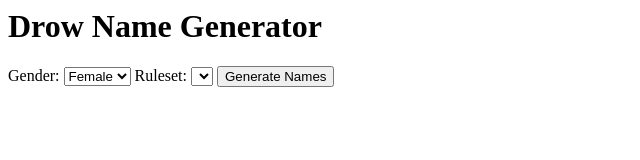
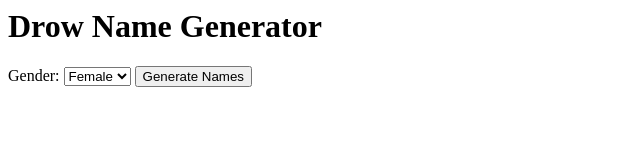
Before and after one commit to 0rjcb/Drow-Name-Generator, a plain HTML site: page index.html in a window 1280 px wide. Shown: the whole page, without its empty margins (0-640 px from the left). Drawn offline with Linux system fonts and the light colour scheme.

Commit message:
Add files via upload

```diff
--- a/index.html
+++ b/index.html
@@ -10,12 +10,7 @@
             <option value="male">Male</option>
         </select>
 
-        <label for="rulesetSelect">Ruleset:</label>
-        <select id="rulesetSelect">
-
-        </select>
-
-        <button>Generate Names</button>
+        <button id="generateBtn">Generate Names</button>
     </div>
 
     <div id="results" class="results"></div>
```
